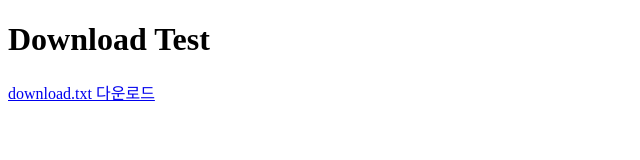
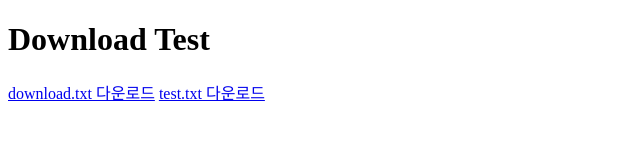
Before and after one commit to Dolmaeng-e/FGT_TEST, a plain HTML site: page index.html in a window 1280 px wide. Shown: the whole page, without its empty margins (0-640 px from the left). Drawn offline with Linux system fonts and the light colour scheme.

Commit message:
Update index.html

```diff
--- a/index.html
+++ b/index.html
@@ -8,5 +8,6 @@
     <h1>Download Test</h1>
 
     <a href="download.txt" download>download.txt 다운로드</a>
+    <a href="test.txt" download>test.txt 다운로드</a>
 </body>
 </html>
```
